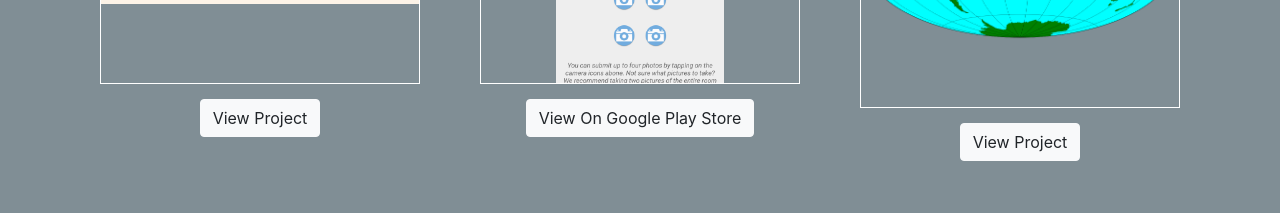
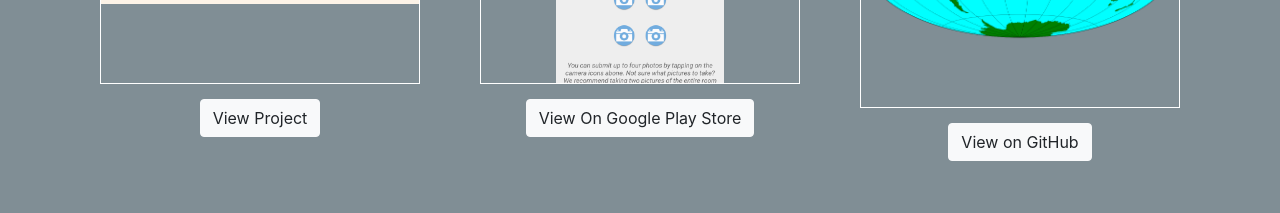
Before and after one commit to lschlessinger1/lschlessinger1.github.io, a plain HTML site: page index.html in a window 1280 px wide. Shown: the part 1120-1333 px from the top of the page. Drawn offline with nearby package versions, Linux system fonts and the light colour scheme.

Commit message:
change GTD btn label

```diff
--- a/index.html
+++ b/index.html
@@ -78,7 +78,7 @@
                         <img class="border border-white" src="assets/img/gtd_img.png" />
                      </div>
                      <div class="container text-center btn-container">
-                        <a href="https://github.com/lschlessinger1/Global-Terrorism-Database-K-Means" class="btn btn-light">View Project</a>
+                        <a href="https://github.com/lschlessinger1/Global-Terrorism-Database-K-Means" class="btn btn-light">View on GitHub</a>
                      </div>
                   </div>
                </div>
```
